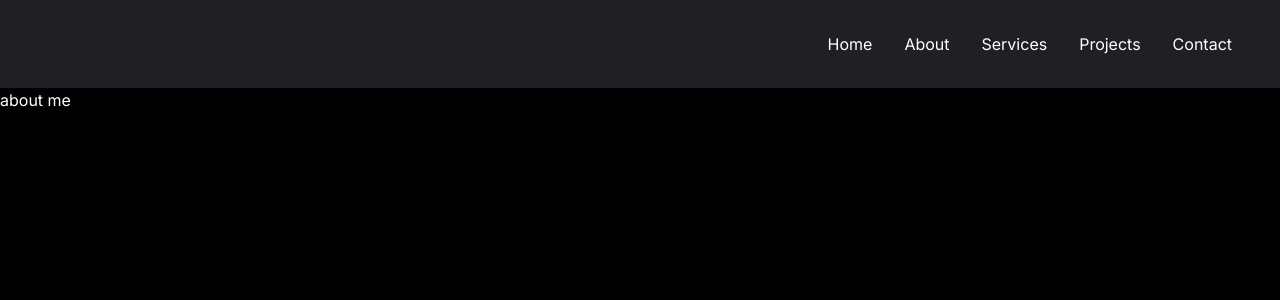
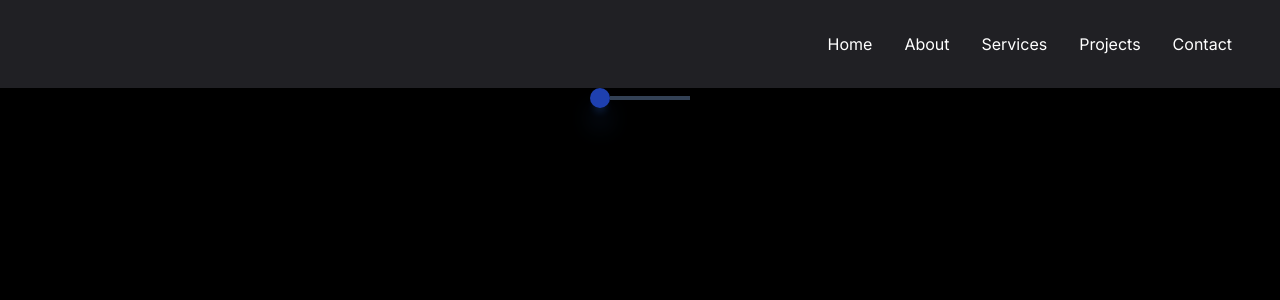
Before and after one commit to jhumer-apus/portfolio, a Next.js app: page /about in a window 1280 px wide. Shown: the top 300 px of the page. Built offline with nearby package versions, Linux system fonts and the light colour scheme.

Commit message:
created history

```diff
--- a/app/about/page.tsx
+++ b/app/about/page.tsx
@@ -1,7 +1,16 @@
+import History from "@/components/History";
+
 export default function About() {
     return (
         <div>
-            about me
+            <div className="w-fit m-auto">
+                <History
+                    direction="vertical"
+                    size={20}
+                    content={[]}
+                />
+            </div>
+
         </div>
     )
 }
--- /dev/null
+++ b/components/History.tsx
@@ -0,0 +1,51 @@
+import { Fragment } from "react";
+
+interface Props {
+    direction: "vertical" | "horizontal"
+    size: number
+    content: Content[]
+}
+
+type Content = {
+    title: string
+    details: string
+}
+export default function History(props: Props) {
+
+    const { direction:directionProp, size } = props
+
+    const direction = {
+        vertical: "flex-row",
+        horizontal: "flex-col"
+    }
+
+    const content = [
+        {
+            title: "Boyax",
+            details: "The great estafa"
+        },
+        {
+            title: "Boyax",
+            details: "The great estafa"
+        }
+    ]
+
+    const line = {
+        vertical: "min-w-20 h-1",
+        horizontal: "min-h-20 w-1"
+    }
+
+    const dotStyle = {
+        width: `${size}px`,
+        height: `${size}px`,
+        // "box-shadow": "-10px -10px 20px -5px blue,10px -10px 20px -5px blue,  -10px 10px 20px -5px blue,  10px 10px 20px -5px blue;"
+    }
+    return (
+        <Fragment>
+            <div className={`flex ${direction[directionProp]} items-center`}>
+                <div className={`rounded-full bg-blue-800 shadow-xl shadow-blue-500/50`} style={dotStyle}></div>
+                <div className={`${line[directionProp]} bg-slate-700`}></div>
+            </div>
+        </Fragment>
+    )
+}
```
